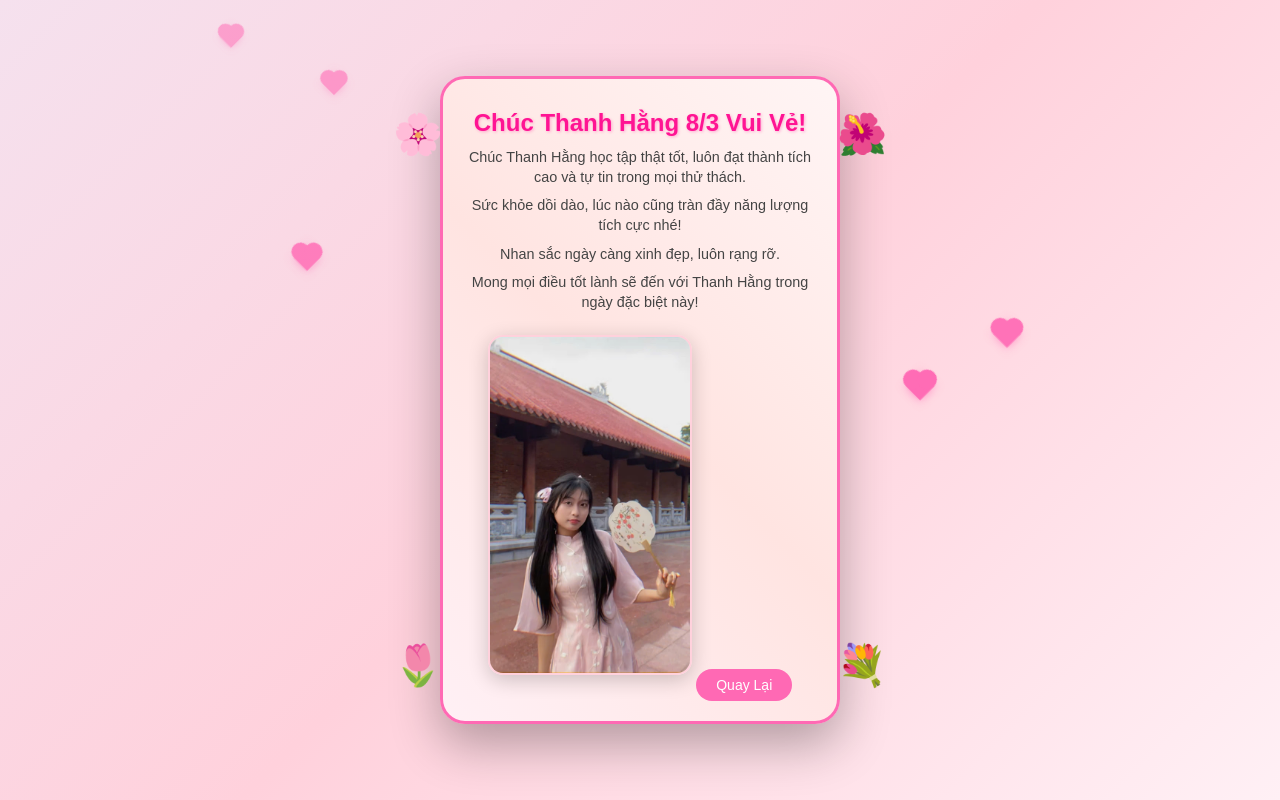
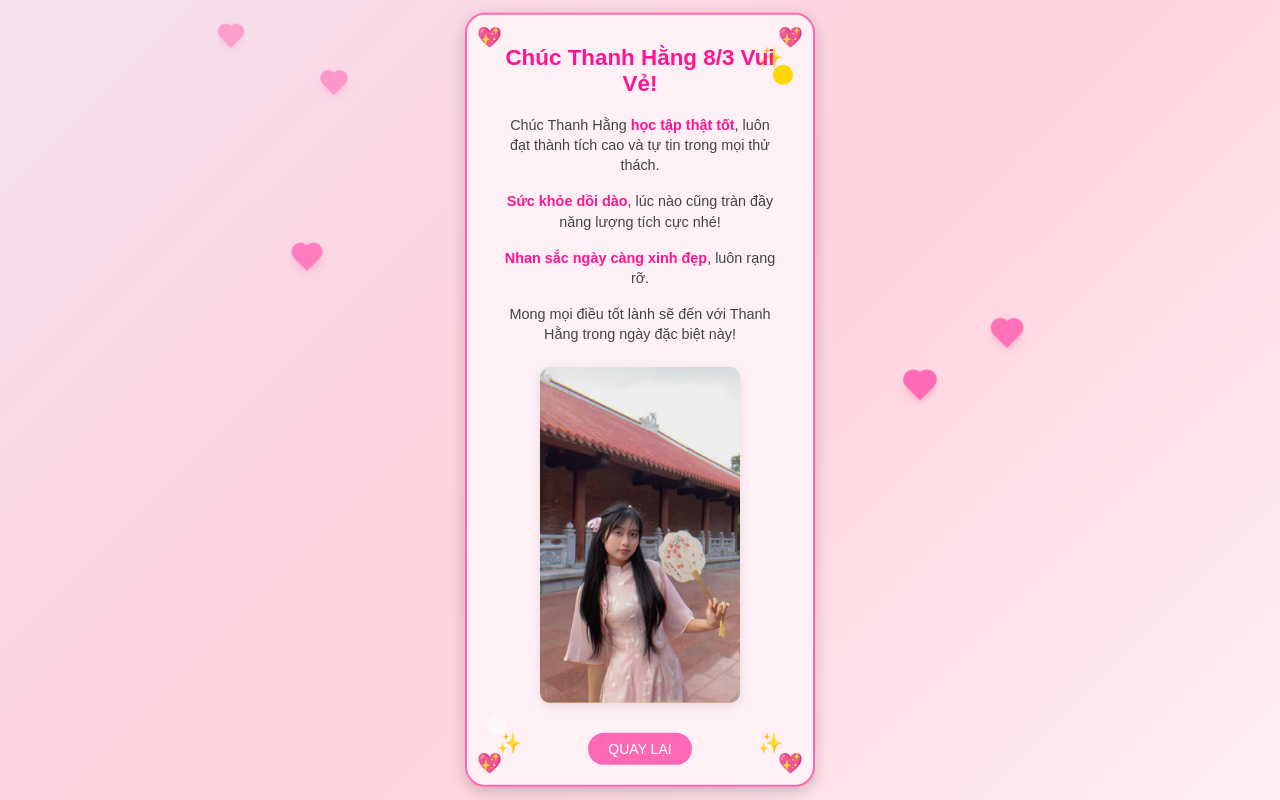
Before and after one commit to anhdevviet/web8-3, a plain HTML site: page index.html in a window 1280 px wide. Both pictures are taken after a click on the button "Mở Lời Chúc". Drawn offline with Linux system fonts and the light colour scheme.

Commit message:
Update index.html

```diff
--- a/index.html
+++ b/index.html
@@ -104,15 +104,15 @@
         top: 50%;
         left: 50%;
         transform: translate(-50%, -50%);
-        background: linear-gradient(45deg, #fff0f5, #ffe4e1, #fff5f5);
+        background: #fff0f5;
         padding: 20px;
-        border-radius: 25px;
-        box-shadow: 0 20px 50px rgba(0, 0, 0, 0.3);
+        border-radius: 20px;
+        box-shadow: 0 5px 15px rgba(0, 0, 0, 0.2);
         z-index: 1000;
         width: 90%;
-        max-width: 400px;
+        max-width: 350px;
         text-align: center;
-        border: 3px solid #ff69b4;
+        border: 2px solid #ff69b4;
         box-sizing: border-box;
       }
 
@@ -120,13 +120,17 @@
       .modal-content {
         position: relative;
         z-index: 2;
+        display: flex;
+        flex-direction: column;
+        justify-content: space-between;
+        align-items: center;
       }
 
       .modal h4 {
         color: #ff1493;
-        text-shadow: 1px 1px 3px rgba(255, 20, 147, 0.3);
-        font-size: 1.5em;
+        font-size: 1.4em;
         margin: 10px 0;
+        font-weight: bold;
       }
 
       .modal p {
@@ -134,6 +138,12 @@
         font-size: 0.9em;
         line-height: 1.4;
         margin: 8px 0;
+        max-width: 90%;
+      }
+
+      .modal p span {
+        color: #ff1493;
+        font-weight: bold;
       }
 
       .modal img {
@@ -141,9 +151,8 @@
         max-width: 200px;
         height: auto;
         margin: 15px 0;
-        border-radius: 15px;
-        box-shadow: 0 5px 20px rgba(0, 0, 0, 0.2);
-        border: 2px solid #ffd1dc;
+        border-radius: 10px;
+        box-shadow: 0 3px 10px rgba(0, 0, 0, 0.1);
       }
 
       .btn-back {
@@ -156,6 +165,7 @@
         font-size: 14px;
         margin-top: 15px;
         transition: all 0.3s;
+        text-transform: uppercase;
       }
 
       .btn-back:hover {
@@ -163,28 +173,72 @@
         transform: scale(1.05);
       }
 
-      /* Hiệu ứng hoa */
-      .flower {
+      /* Trang trí tĩnh */
+      .heart-decor {
         position: absolute;
-        font-size: 40px;
+        color: #ff69b4;
+        font-size: 20px;
         z-index: 1;
       }
 
-      .flower.left-top {
-        left: -50px;
-        top: 5%;
+      .heart-decor.top-left {
+        top: 10px;
+        left: 10px;
       }
-      .flower.right-top {
-        right: -50px;
-        top: 5%;
+      .heart-decor.top-right {
+        top: 10px;
+        right: 10px;
       }
-      .flower.left-bottom {
-        left: -50px;
-        bottom: 5%;
+      .heart-decor.bottom-left {
+        bottom: 10px;
+        left: 10px;
       }
-      .flower.right-bottom {
-        right: -50px;
-        bottom: 5%;
+      .heart-decor.bottom-right {
+        bottom: 10px;
+        right: 10px;
+      }
+
+      .star-decor {
+        position: absolute;
+        color: #ffd700;
+        font-size: 20px;
+        z-index: 1;
+      }
+
+      .star-decor.top-right {
+        top: 30px;
+        right: 30px;
+      }
+      .star-decor.bottom-right {
+        bottom: 30px;
+        right: 30px;
+      }
+      .star-decor.bottom-left {
+        bottom: 30px;
+        left: 30px;
+      }
+
+      .circle-decor {
+        position: absolute;
+        width: 20px;
+        height: 20px;
+        border-radius: 50%;
+        z-index: 1;
+      }
+
+      .circle-decor.yellow {
+        background: #ffd700;
+      }
+      .circle-decor.white {
+        background: rgba(255, 255, 255, 0.5);
+      }
+      .circle-decor.top-right {
+        top: 50px;
+        right: 20px;
+      }
+      .circle-decor.bottom-left {
+        bottom: 50px;
+        left: 20px;
       }
 
       /* Tối ưu cho điện thoại */
@@ -204,7 +258,7 @@
 
         .modal {
           padding: 15px;
-          max-width: 320px;
+          max-width: 300px;
         }
 
         .modal h4 {
@@ -212,7 +266,7 @@
         }
 
         .modal p {
-          font-size: 0.8em;
+          font-size: 0.85em;
         }
 
         .modal img {
@@ -224,21 +278,14 @@
           font-size: 12px;
         }
 
-        .flower {
-          font-size: 25px;
+        .heart-decor,
+        .star-decor {
+          font-size: 15px;
         }
 
-        .flower.left-top {
-          left: -30px;
-        }
-        .flower.right-top {
-          right: -30px;
-        }
-        .flower.left-bottom {
-          left: -30px;
-        }
-        .flower.right-bottom {
-          right: -30px;
+        .circle-decor {
+          width: 15px;
+          height: 15px;
         }
 
         .heart {
@@ -271,21 +318,29 @@
       <div class="modal-content">
         <h4>Chúc Thanh Hằng 8/3 Vui Vẻ!</h4>
         <p>
-          Chúc Thanh Hằng học tập thật tốt, luôn đạt thành tích cao và tự tin
-          trong mọi thử thách.
+          Chúc Thanh Hằng <span>học tập thật tốt</span>, luôn đạt thành tích cao
+          và tự tin trong mọi thử thách.
         </p>
-        <p>Sức khỏe dồi dào, lúc nào cũng tràn đầy năng lượng tích cực nhé!</p>
-        <p>Nhan sắc ngày càng xinh đẹp, luôn rạng rỡ.</p>
+        <p>
+          <span>Sức khỏe dồi dào</span>, lúc nào cũng tràn đầy năng lượng tích
+          cực nhé!
+        </p>
+        <p><span>Nhan sắc ngày càng xinh đẹp</span>, luôn rạng rỡ.</p>
         <p>
           Mong mọi điều tốt lành sẽ đến với Thanh Hằng trong ngày đặc biệt này!
         </p>
         <img src="img/image.png" alt="Hoa 8/3" />
         <button class="btn-back" onclick="closeModal()">Quay Lại</button>
       </div>
-      <div class="flower left-top">🌸</div>
-      <div class="flower right-top">🌺</div>
-      <div class="flower left-bottom">🌷</div>
-      <div class="flower right-bottom">💐</div>
+      <div class="heart-decor top-left">💖</div>
+      <div class="heart-decor top-right">💖</div>
+      <div class="heart-decor bottom-left">💖</div>
+      <div class="heart-decor bottom-right">💖</div>
+      <div class="star-decor top-right">✨</div>
+      <div class="star-decor bottom-right">✨</div>
+      <div class="star-decor bottom-left">✨</div>
+      <div class="circle-decor yellow top-right"></div>
+      <div class="circle-decor white bottom-left"></div>
     </div>
 
     <script>
@@ -298,7 +353,7 @@
         document.body.appendChild(heart);
         setTimeout(() => heart.remove(), 5000);
       }
-      setInterval(createHeart, 500); // Giảm tần suất để nhẹ hơn
+      setInterval(createHeart, 500);
 
       // Mở modal
       function openModal() {
```
